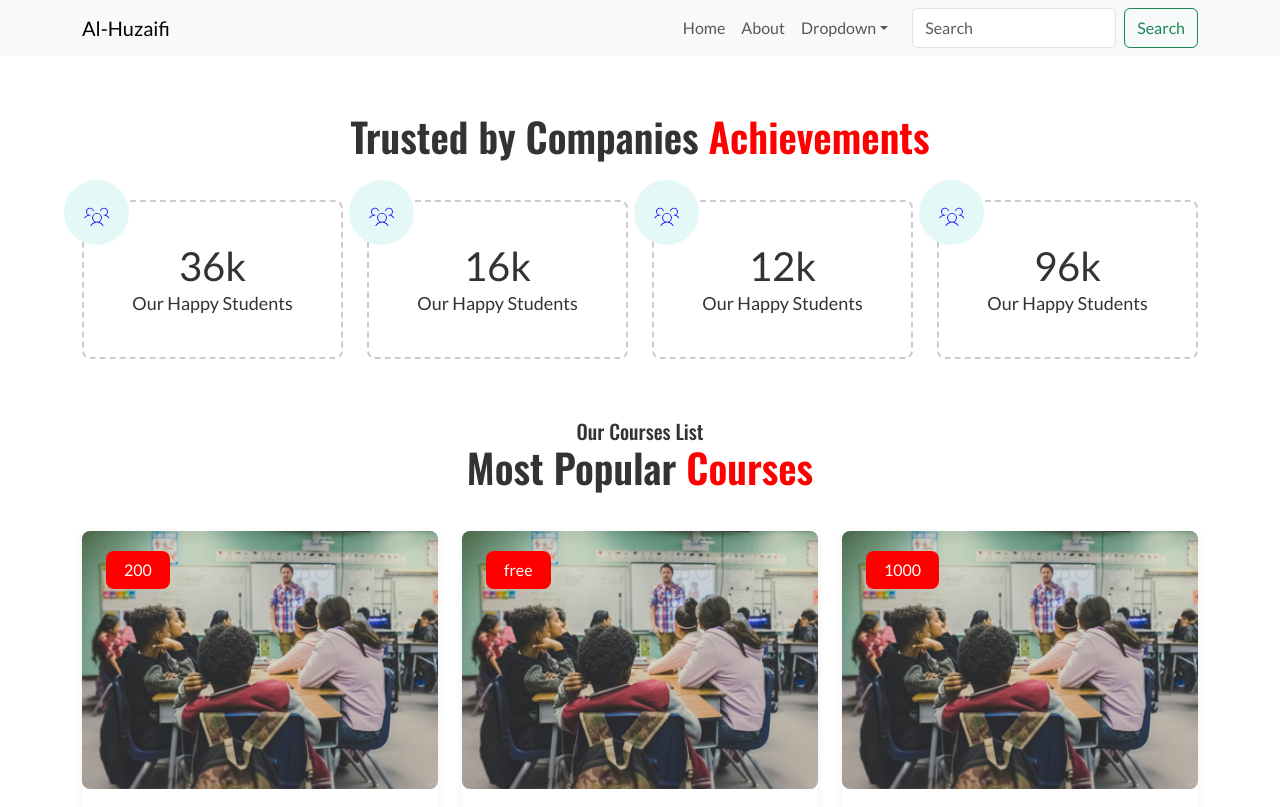
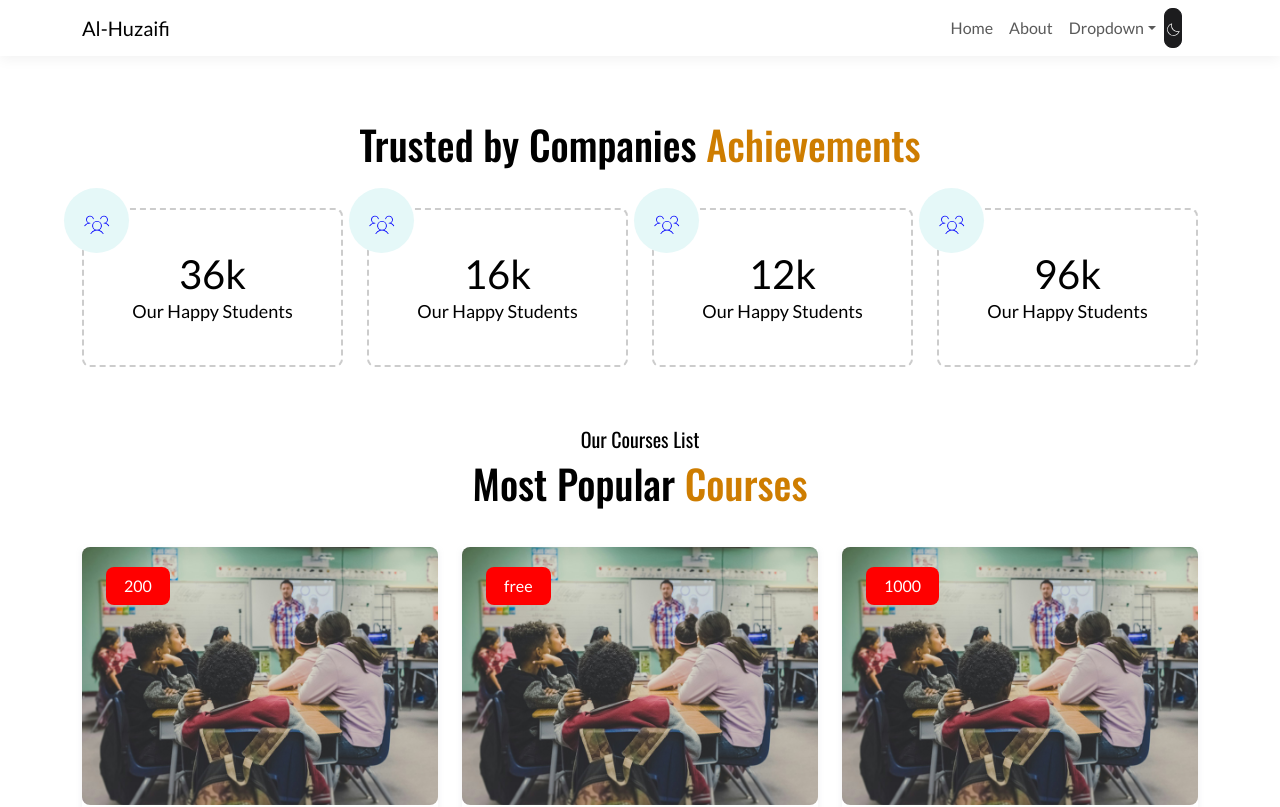
Before and after one commit to TariqueMasood/al-huzaifi, a React (Create React App) app: page / in a window 1280 px wide. Shown: the top 807 px of the page. Built offline with nearby package versions, Linux system fonts and the light colour scheme.

Commit message:
ECE- theme updated

```diff
--- /dev/null
+++ b/src/components/button.tsx
@@ -0,0 +1,17 @@
+import styled from "styled-components";
+
+const MyButton = styled.button`
+  background-color: ${(props) => props.theme.colors.secondary};
+  color: ${({ theme }) => theme.body};
+  cursor: pointer;
+  padding: 0;
+  transition: all 0.3s ease;
+  border: 1px solid ${(props) => props.theme.colors.secondary};
+  border-radius: 8px;
+
+  &:hover {
+    opacity: 0.7;
+  }
+`;
+
+export default MyButton;
--- a/src/components/footer.tsx
+++ b/src/components/footer.tsx
@@ -8,6 +8,5 @@ const Footer = () => {
 export default Footer;
 
 const Wrapper = styled.footer`
-  background: ${(props) => props.theme.colors.primary};
   color: red;
 `;
--- a/src/components/header.tsx
+++ b/src/components/header.tsx
@@ -1,14 +1,19 @@
-import Button from "react-bootstrap/Button";
 import Container from "react-bootstrap/Container";
-import Form from "react-bootstrap/Form";
 import Nav from "react-bootstrap/Nav";
 import Navbar from "react-bootstrap/Navbar";
 import NavDropdown from "react-bootstrap/NavDropdown";
 import Offcanvas from "react-bootstrap/Offcanvas";
 import { Link } from "react-router-dom";
+import { useTheme } from "../contexts/theme-context";
+import { PiMoonLight, PiSunLight } from "react-icons/pi";
+import MyButton from "./button";
+import styled from "styled-components";
+
 const Header: React.FC = () => {
+  const { toggleTheme, theme } = useTheme();
+
   return (
-    <Navbar expand="md" className="bg-body-tertiary mb-3">
+    <NavbarWrapper expand="md" className="bg-body-tertiary mb-3" sticky="top">
       <Container>
         <Navbar.Brand as={Link} to="/">
           Al-Huzaifi
@@ -45,29 +50,23 @@ const Header: React.FC = () => {
                   Something else here
                 </NavDropdown.Item>
               </NavDropdown>
+              <MyButton
+                onClick={toggleTheme}
+                title={theme === "dark" ? "Light mode" : "Dark mode"}
+              >
+                {theme === "dark" ? <PiSunLight /> : <PiMoonLight />}
+              </MyButton>
             </Nav>
-            <Form className="d-flex">
-              <Form.Control
-                type="search"
-                placeholder="Search"
-                className="me-2"
-                aria-label="Search"
-              />
-              <Button variant="outline-success">Search</Button>
-            </Form>
           </Offcanvas.Body>
         </Navbar.Offcanvas>
       </Container>
-    </Navbar>
+    </NavbarWrapper>
   );
 };
 
 export default Header;
 
-// import React from "react";
-
-// const Header = () => {
-//   return <div>header</div>;
-// };
-
-// export default Header;
+const NavbarWrapper = styled(Navbar)`
+  background: ${(props) => props.theme.colors.white} !important;
+  box-shadow: 0 4px 12px 0 rgba(0, 0, 0, 0.05);
+`;
--- a/src/components/title.tsx
+++ b/src/components/title.tsx
@@ -10,8 +10,8 @@ type TitleProps = {
 const Title = (props: TitleProps) => {
   return (
     <TitleWrapper>
-      <h5>{props.subTitle}</h5>
-      <Heading style={props.styles}>
+      <SubHeading>{props.subTitle}</SubHeading>
+      <Heading>
         {props.title} <ColorTitle>{props.colorTitle}</ColorTitle>
       </Heading>
     </TitleWrapper>
@@ -19,20 +19,20 @@ const Title = (props: TitleProps) => {
 };
 export default Title;
 
-const TitleWrapper = styled.h1`
+const TitleWrapper = styled.div`
   font-family: "Oswald", sans-serif;
   font-optical-sizing: auto;
   font-weight: 600;
   font-style: normal;
 `;
 
-const Heading = styled.h1`
-  font-family: "Oswald", sans-serif;
-  font-optical-sizing: auto;
-  font-weight: 600;
-  font-style: normal;
+const Heading = styled.h1``;
+
+const SubHeading = styled.h5`
+  margin-bottom: 0.5rem;
+  font-weight: 400;
 `;
 
 const ColorTitle = styled.span`
-  color: red;
+  color: ${(props) => props.theme.colors.themeColor};
 `;
--- /dev/null
+++ b/src/contexts/theme-context.tsx
@@ -0,0 +1,35 @@
+import React, { createContext, useState, useContext, ReactNode } from "react";
+import { ThemeProvider as StyledThemeProvider } from "styled-components";
+import { lightTheme, darkTheme } from "../styles/theme";
+
+interface ThemeContextProps {
+  toggleTheme: () => void;
+  theme: "light" | "dark";
+}
+
+const ThemeContext = createContext<ThemeContextProps>({
+  toggleTheme: () => {},
+  theme: "light",
+});
+
+export const useTheme = () => useContext(ThemeContext);
+
+interface ThemeProviderProps {
+  children: ReactNode;
+}
+
+export const ThemeProvider: React.FC<ThemeProviderProps> = ({ children }) => {
+  const [theme, setTheme] = useState<"light" | "dark">("light");
+
+  const toggleTheme = () => {
+    setTheme((prevTheme) => (prevTheme === "light" ? "dark" : "light"));
+  };
+
+  return (
+    <ThemeContext.Provider value={{ toggleTheme, theme }}>
+      <StyledThemeProvider theme={theme === "light" ? lightTheme : darkTheme}>
+        {children}
+      </StyledThemeProvider>
+    </ThemeContext.Provider>
+  );
+};
--- a/src/styles/global-styles.ts
+++ b/src/styles/global-styles.ts
@@ -8,11 +8,15 @@ const GlobalStyles = createGlobalStyle`
   }
 
   body {
+    background: ${({ theme }) => theme.body};
+    color: ${({ theme }) => theme.text};
+    transition: all 0.3s linear;
+  }
+
+  body {
     font-family: "Lato", sans-serif;
     font-weight: 400;
     font-style: normal;
-    background-color: ${(props) => props.theme.colors.background};
-    color: ${(props) => props.theme.colors.text};
   }
 
   h1, h2, h3, h4, h5, h6 {
--- a/src/styles/theme.ts
+++ b/src/styles/theme.ts
@@ -2,10 +2,11 @@ import { DefaultTheme } from 'styled-components';
 
 const theme: DefaultTheme = {
   colors: {
-    primary: '#0070f3',
+    themeColor: '#ce7d00',
     secondary: '#1c1c1e',
-    background: '#fff',
-    text: '#333',
+    white: '#fff',
+    textColor: '#333',
+    black: '#000'
   },
 
   fontSizes: {
@@ -13,6 +14,24 @@ const theme: DefaultTheme = {
     medium: '16px',
     large: '20px',
   },
+}
+
+export default theme;
+
+export const lightTheme: DefaultTheme = {
+  body: '#FFF',
+  text: '#000',
+  toggleBorder: '#FFF',
+  background: '#363537',
+  colors: theme.colors,
+  fontSizes: theme.fontSizes,
 };
 
-export default theme;
+export const darkTheme: DefaultTheme = {
+  body: '#363537',
+  text: '#FAFAFA',
+  toggleBorder: '#6B8096',
+  background: '#999',
+  colors: theme.colors,
+  fontSizes: theme.fontSizes,
+};
```
Also changed, not shown: src/App.tsx (+4 -5 lines).
